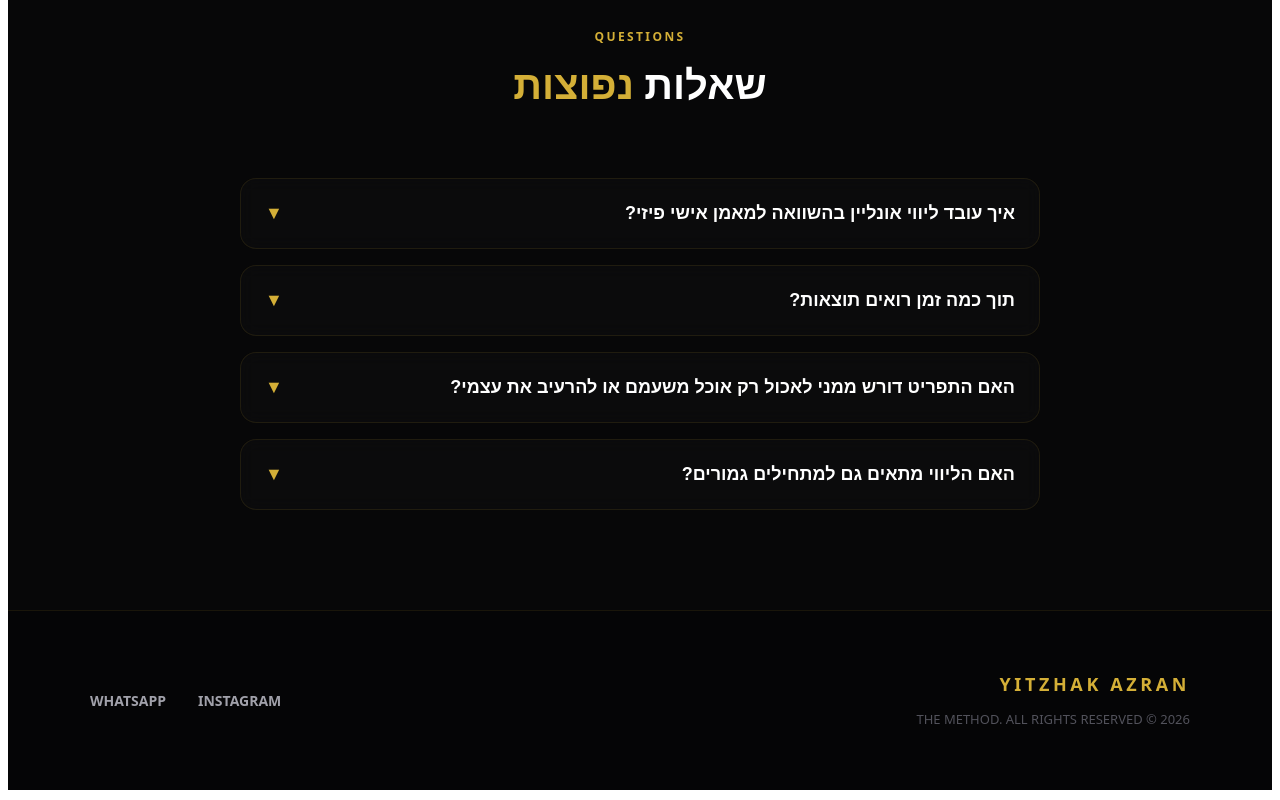
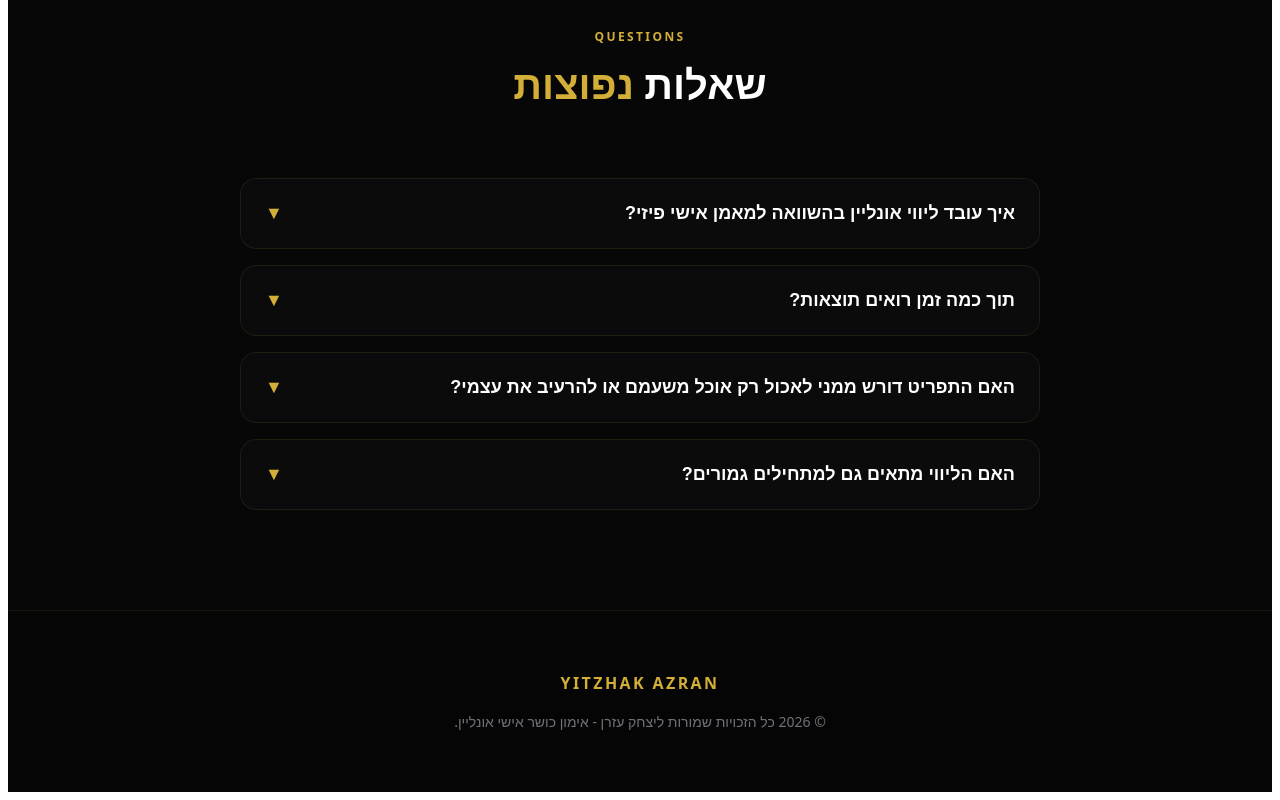
Before and after one commit to yzhqzrn47-creator/FITCOR, a Next.js app: page / in a window 1280 px wide. Shown: the part 3182-3982 px from the top of the page. Built offline with nearby package versions, Linux system fonts and the light colour scheme.

Commit message:
Update page.tsx

```diff
--- a/app/page.tsx
+++ b/app/page.tsx
@@ -755,37 +755,25 @@ export default function Home() {
           maxWidth: '1100px',
           margin: '0 auto',
           display: 'flex',
-          flexDirection: 'row',
-          flexWrap: 'wrap',
-          justifyContent: 'space-between',
+          flexDirection: 'column',
           alignItems: 'center',
-          gap: '32px',
+          justifyContent: 'center',
+          gap: '16px',
+          textAlign: 'center',
         }}>
-          <div style={{ textAlign: 'right' }}>
-            <span style={{ fontSize: '18px', fontWeight: '900', color: '#D4AF37', letterSpacing: '0.2em', display: 'block', marginBottom: '8px' }}>YITZHAK AZRAN</span>
-            <span style={{ color: '#52525b', fontSize: '13px' }}>THE METHOD. ALL RIGHTS RESERVED © 2026</span>
+          <div style={{
+            fontSize: '16px',
+            fontWeight: '900',
+            letterSpacing: '0.15em',
+            color: '#D4AF37',
+          }}>
+            YITZHAK AZRAN
           </div>
-          <div style={{ display: 'flex', gap: '32px' }}>
-            <a
-              href="https://instagram.com/yitzhakazran"
-              target="_blank"
-              rel="noopener noreferrer"
-              style={{ color: '#a1a1aa', textDecoration: 'none', fontWeight: 'bold', fontSize: '14px' }}
-            >
-              INSTAGRAM
-            </a>
-            <a
-              href="https://wa.me/972559939351"
-              target="_blank"
-              rel="noopener noreferrer"
-              style={{ color: '#a1a1aa', textDecoration: 'none', fontWeight: 'bold', fontSize: '14px' }}
-            >
-              WHATSAPP
-            </a>
-          </div>
+          <p style={{ color: '#71717a', fontSize: '14px', margin: 0 }}>
+            © {new Date().getFullYear()} כל הזכויות שמורות ליצחק עזרן - אימון כושר אישי אונליין.
+          </p>
         </div>
       </footer>
-
     </main>
   );
 }
```
